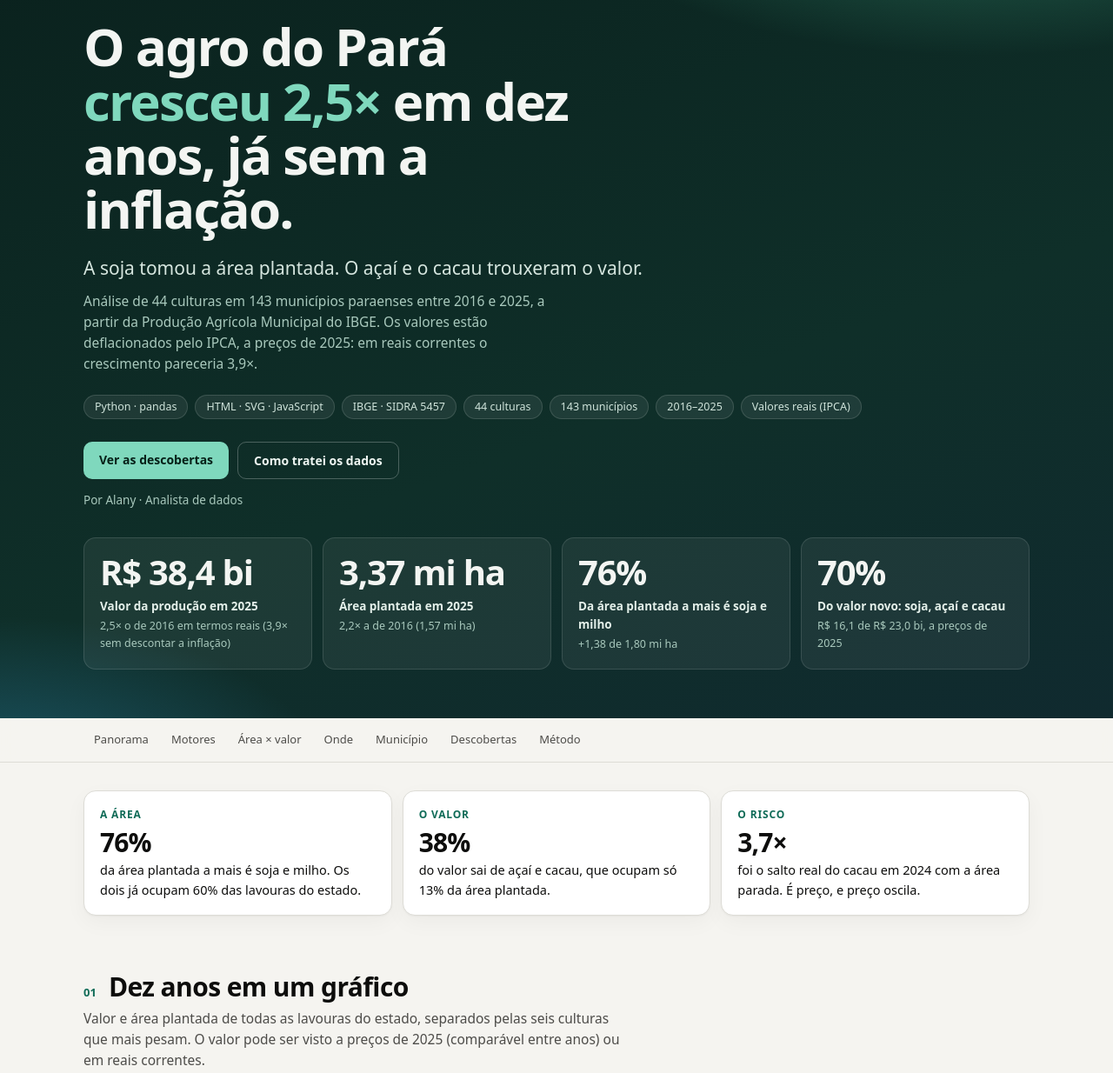
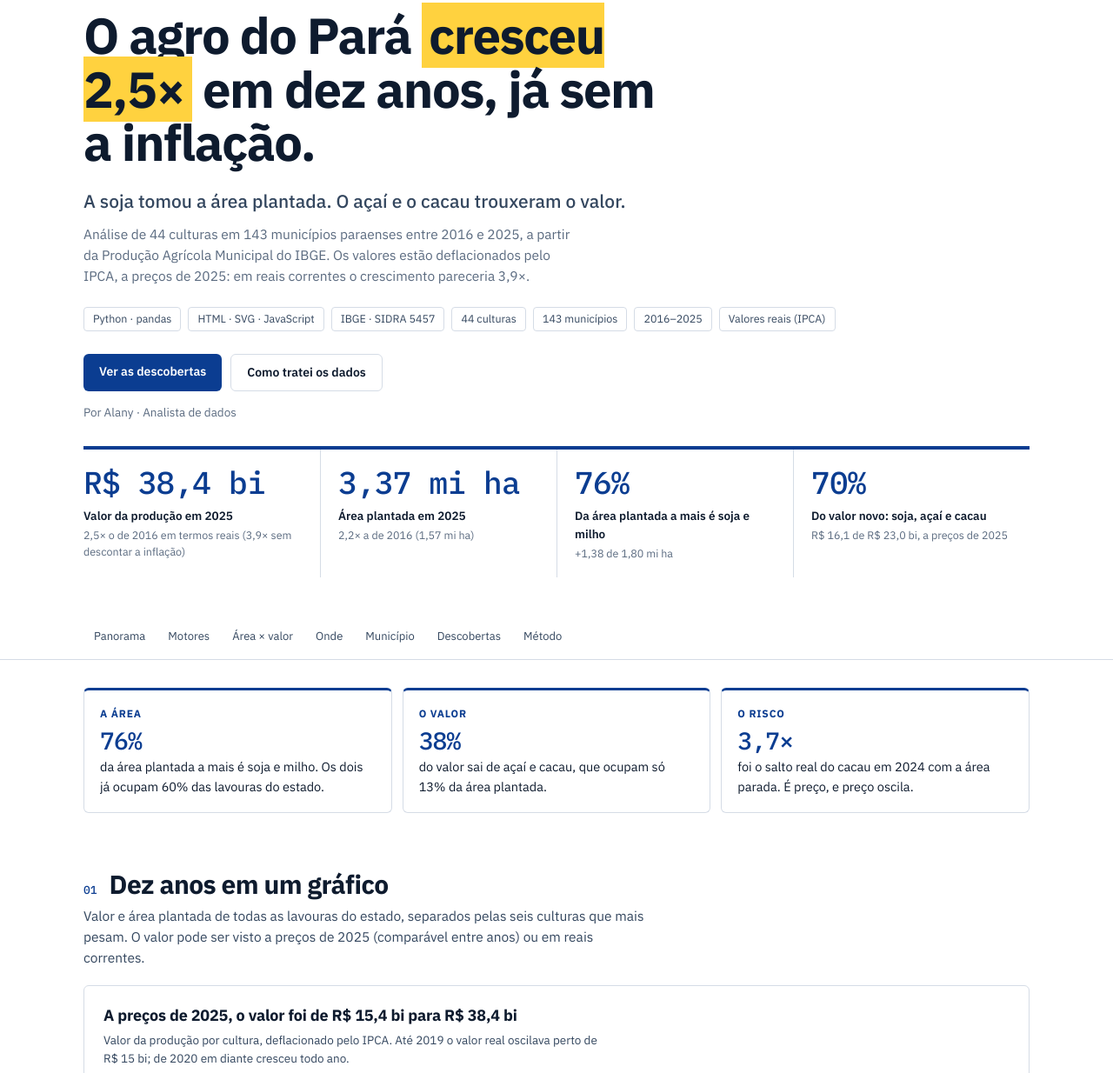
Before and after one commit to lanybcr/Analise-de-dados-sobre-o-agro-no-estado-do-Para-, a plain HTML site: page index.html in a window 1280 px wide. Shown: the part 96-1330 px from the top of the page at 87% size. Drawn offline with Linux system fonts and the light colour scheme.

Commit message:
Novo design do dashboard (azul e branco, estilo jornal de dados)
Muda só o visual (cores, fontes, espaçamento); dados e textos iguais.
Refaz capa.png e docs/dashboard.png.

Co-Authored-By: Claude Sonnet 5.5 <noreply@anthropic.com>

```diff
--- a/index.html
+++ b/index.html
@@ -11,59 +11,64 @@
 <meta property="og:image" content="https://lanybcr.github.io/Analise-de-dados-sobre-o-agro-no-estado-do-Para-/capa.png">
 <meta name="twitter:card" content="summary_large_image">
 <meta property="og:description" content="Dashboard interativo com dados do IBGE: 44 culturas, 143 municípios, 2016–2025. Valores deflacionados pelo IPCA.">
+<link rel="preconnect" href="https://fonts.googleapis.com">
+<link rel="preconnect" href="https://fonts.gstatic.com" crossorigin>
+<link href="https://fonts.googleapis.com/css2?family=IBM+Plex+Sans:wght@400;500;600;700&family=IBM+Plex+Mono:wght@400;500&display=swap" rel="stylesheet">
 <style>
 :root{
   color-scheme:light;
-  --bg:#f5f4f0; --surface:#ffffff; --ink:#0d0d0c; --ink2:#4d4c49; --muted:#6b6a66; --grid:#ebeae6; --line:#dddcd6; --neutral:#c9c8c2;
-  --accent:#0f6b57; --accent-soft:#e3f1ec;
-  --s-soja:#eda100; --s-milho:#008300; --s-acai:#4a3aa7; --s-cacau:#e34948; --s-dende:#2a78d6; --s-mandioca:#eb6834; --s-outras:#b5b4ad;
-  --tag-dado:#184f95; --tag-hip:#8a5300; --shadow:0 1px 2px #0000000a,0 8px 24px #0000000a;
+  --sans:"IBM Plex Sans",system-ui,-apple-system,"Segoe UI",Roboto,sans-serif; --mono:"IBM Plex Mono",ui-monospace,SFMono-Regular,Menlo,Consolas,monospace;
+  --bg:#ffffff; --surface:#ffffff; --ink:#0e1b2e; --ink2:#34475f; --muted:#5b6b80; --grid:#e7ecf3; --line:#d5dce6; --neutral:#a9bde0;
+  --accent:#0b3d91; --accent-soft:#e3ebf8; --cta:#0b3d91; --cta-hover:#072a66; --cta-ink:#ffffff; --hl:#ffd23f; --hl-ink:#0e1b2e;
+  --s-soja:#eb6834; --s-milho:#1baf7a; --s-acai:#6250d6; --s-cacau:#e87ba4; --s-dende:#2a78d6; --s-mandioca:#eda100; --s-outras:#b5b4ad;
+  --tag-dado:#184f95; --tag-hip:#8a5300; --shadow:none;
 }
 @media (prefers-color-scheme:dark){
   :root:where(:not([data-theme="light"])){
     color-scheme:dark;
-    --bg:#0e0e0d; --surface:#1a1a19; --ink:#ffffff; --ink2:#c3c2b7; --muted:#9a998f; --grid:#2a2a28; --line:#33332f; --neutral:#55544f;
-    --accent:#4fc3a1; --accent-soft:#12302a;
-    --s-soja:#c98500; --s-milho:#008300; --s-acai:#9085e9; --s-cacau:#e66767; --s-dende:#3987e5; --s-mandioca:#d95926; --s-outras:#5e5d58;
-    --tag-dado:#86b6ef; --tag-hip:#f0b95a; --shadow:0 1px 2px #0006,0 8px 24px #0004;
+    --bg:#0a1220; --surface:#111c2e; --ink:#ffffff; --ink2:#b9c6d8; --muted:#8a9ab0; --grid:#1e2a3d; --line:#2a3950; --neutral:#4b5d78;
+    --accent:#8fb3f5; --accent-soft:#16264a; --cta:#8fb3f5; --cta-hover:#b3cdfa; --cta-ink:#0a1220; --hl:#ffd23f; --hl-ink:#0e1b2e;
+    --s-soja:#d95926; --s-milho:#199e70; --s-acai:#9085e9; --s-cacau:#d55181; --s-dende:#3987e5; --s-mandioca:#c98500; --s-outras:#5e5d58;
+    --tag-dado:#86b6ef; --tag-hip:#f0b95a; --shadow:none;
   }
 }
 :root[data-theme="dark"]{
   color-scheme:dark;
-  --bg:#0e0e0d; --surface:#1a1a19; --ink:#ffffff; --ink2:#c3c2b7; --muted:#9a998f; --grid:#2a2a28; --line:#33332f; --neutral:#55544f;
-  --accent:#4fc3a1; --accent-soft:#12302a;
-  --s-soja:#c98500; --s-milho:#008300; --s-acai:#9085e9; --s-cacau:#e66767; --s-dende:#3987e5; --s-mandioca:#d95926; --s-outras:#5e5d58;
-  --tag-dado:#86b6ef; --tag-hip:#f0b95a; --shadow:0 1px 2px #0006,0 8px 24px #0004;
+  --bg:#0a1220; --surface:#111c2e; --ink:#ffffff; --ink2:#b9c6d8; --muted:#8a9ab0; --grid:#1e2a3d; --line:#2a3950; --neutral:#4b5d78;
+  --accent:#8fb3f5; --accent-soft:#16264a; --cta:#8fb3f5; --cta-hover:#b3cdfa; --cta-ink:#0a1220; --hl:#ffd23f; --hl-ink:#0e1b2e;
+  --s-soja:#d95926; --s-milho:#199e70; --s-acai:#9085e9; --s-cacau:#d55181; --s-dende:#3987e5; --s-mandioca:#c98500; --s-outras:#5e5d58;
+  --tag-dado:#86b6ef; --tag-hip:#f0b95a; --shadow:none;
 }
 *{box-sizing:border-box}
 html{-webkit-text-size-adjust:100%;scroll-behavior:smooth;scroll-padding-top:64px}
-body{margin:0;background:var(--bg);color:var(--ink);font:15px/1.55 system-ui,-apple-system,"Segoe UI",Roboto,sans-serif}
+body{margin:0;background:var(--bg);color:var(--ink);font:15px/1.55 var(--sans)}
 a{color:inherit}
 .wrap{max-width:1120px;margin:0 auto;padding:0 16px}
 b,strong{font-weight:650}
 
-.hero{background:radial-gradient(900px 420px at 88% -10%,#2f7d63 0,transparent 60%),radial-gradient(700px 380px at 0% 110%,#1c5a6b 0,transparent 55%),linear-gradient(160deg,#0a211d,#0f2f29 60%,#102a2f);color:#f3f5f2;padding:28px 0 56px}
-.hero .top{display:flex;justify-content:space-between;align-items:center;gap:12px;margin-bottom:56px}
-.brand{font-size:12.5px;letter-spacing:.07em;text-transform:uppercase;color:#a9c9bd;font-weight:600}
-.btn{font:inherit;font-size:13px;color:#dfece6;background:#ffffff14;border:1px solid #ffffff2e;border-radius:999px;padding:6px 14px;cursor:pointer}
-.btn:hover{background:#ffffff26}
-.btn:focus-visible,select:focus-visible,.nav a:focus-visible,.cta:focus-visible,.seg button:focus-visible{outline:2px solid #7fd8bd;outline-offset:2px}
-.hero h1{font-size:clamp(32px,5.8vw,60px);line-height:1.04;letter-spacing:-.03em;margin:0 0 20px;font-weight:760;max-width:17ch}
-.hero h1 em{font-style:normal;color:#7fd8bd}
-.hero .lede{font-size:clamp(17px,2.2vw,21px);color:#d6e6df;max-width:58ch;margin:0 0 10px;font-weight:500}
-.hero .lede2{font-size:15.5px;color:#a9c9bd;max-width:62ch;margin:0 0 24px}
+.hero{background:var(--bg);color:var(--ink);padding:0 0 44px}
+.hero .top{display:flex;justify-content:space-between;align-items:center;gap:12px;margin-bottom:44px;padding:14px 0;background:#0b3d91;color:#fff;box-shadow:0 0 0 100vmax #0b3d91;clip-path:inset(0 -100vmax)}
+.brand{font-family:var(--mono);font-size:12.5px;letter-spacing:.07em;text-transform:uppercase;color:#fff;font-weight:500}
+.btn{font:inherit;font-size:13px;color:#fff;background:#ffffff1a;border:1px solid #ffffff4d;border-radius:6px;padding:6px 14px;cursor:pointer}
+.btn:hover{background:#ffffff33}
+.btn:focus-visible,select:focus-visible,.nav a:focus-visible,.cta:focus-visible,.seg button:focus-visible{outline:2px solid var(--accent);outline-offset:2px}
+.hero h1{font-size:clamp(32px,5.6vw,58px);line-height:1.06;letter-spacing:-.025em;margin:0 0 20px;font-weight:700;max-width:20ch}
+.hero h1 em{font-style:normal;background:var(--hl);color:var(--hl-ink);padding:0 .14em}
+.hero .lede{font-size:clamp(17px,2.2vw,21px);color:var(--ink2);max-width:58ch;margin:0 0 10px;font-weight:500}
+.hero .lede2{font-size:15.5px;color:var(--muted);max-width:62ch;margin:0 0 24px}
 .chips{display:flex;flex-wrap:wrap;gap:8px;margin:0 0 26px;padding:0;list-style:none}
-.chips li{font-size:12.5px;color:#cfe3da;background:#ffffff12;border:1px solid #ffffff22;border-radius:999px;padding:3px 12px}
-.ctas{display:flex;flex-wrap:wrap;gap:10px;margin-bottom:44px}
-.cta{display:inline-block;text-decoration:none;font-weight:650;font-size:14px;border-radius:10px;padding:10px 18px}
-.cta.p{background:#7fd8bd;color:#062018}.cta.p:hover{background:#9be6cf}
-.cta.s{border:1px solid #ffffff40;color:#eef6f2}.cta.s:hover{background:#ffffff14}
-.by{font-size:13.5px;color:#a9c9bd;margin:-30px 0 32px}
-.kpis{display:grid;grid-template-columns:repeat(4,1fr);gap:12px}
-.kpi{background:#ffffff0f;border:1px solid #ffffff1f;border-radius:14px;padding:18px}
-.kpi .n{font-size:clamp(28px,3.8vw,40px);font-weight:760;letter-spacing:-.03em;line-height:1.05;font-variant-numeric:tabular-nums}
-.kpi .l{color:#e3efe9;font-size:13.5px;margin-top:8px;font-weight:600}
-.kpi .d{color:#a9c9bd;font-size:12.5px;margin-top:2px}
+.chips li{font-size:12.5px;color:var(--ink2);background:transparent;border:1px solid var(--line);border-radius:4px;padding:3px 10px}
+.ctas{display:flex;flex-wrap:wrap;gap:10px;margin-bottom:40px}
+.cta{display:inline-block;text-decoration:none;font-weight:600;font-size:14px;border-radius:6px;padding:10px 18px}
+.cta.p{background:var(--cta);color:var(--cta-ink)}.cta.p:hover{background:var(--cta-hover)}
+.cta.s{border:1px solid var(--line);color:var(--ink)}.cta.s:hover{background:var(--grid)}
+.by{font-size:13.5px;color:var(--muted);margin:-26px 0 28px}
+.kpis{display:grid;grid-template-columns:repeat(4,1fr);gap:0;border-top:4px solid var(--accent)}
+.kpi{background:none;border:0;border-left:1px solid var(--line);border-radius:0;padding:18px 20px}
+.kpi:first-child{border-left:0;padding-left:0}
+.kpi .n{font-family:var(--mono);font-size:clamp(26px,3.4vw,36px);font-weight:500;letter-spacing:-.02em;line-height:1.1;color:var(--accent);font-variant-numeric:tabular-nums}
+.kpi .l{color:var(--ink);font-size:13.5px;margin-top:8px;font-weight:600}
+.kpi .d{color:var(--muted);font-size:12.5px;margin-top:2px}
 
 .nav{position:sticky;top:0;z-index:20;background:color-mix(in srgb,var(--bg) 88%,transparent);backdrop-filter:blur(10px);-webkit-backdrop-filter:blur(10px);border-bottom:1px solid var(--line)}
 .nav .wrap{display:flex;gap:2px;overflow-x:auto;scrollbar-width:none}
@@ -73,24 +78,24 @@ b,strong{font-weight:650}
 .nav a.on{color:var(--ink);border-bottom-color:var(--accent);font-weight:600}
 
 .tldr{display:grid;grid-template-columns:repeat(3,1fr);gap:12px;margin-top:32px}
-.tldr div{background:var(--surface);border:1px solid var(--line);border-radius:14px;padding:18px;box-shadow:var(--shadow)}
+.tldr div{background:var(--surface);border:1px solid var(--line);border-top:3px solid var(--accent);border-radius:6px;padding:18px;box-shadow:var(--shadow)}
 .tldr b{display:block;font-size:12px;letter-spacing:.07em;text-transform:uppercase;color:var(--accent);margin-bottom:6px}
 .tldr p{margin:0;font-size:14.5px}
-.tldr .big{display:block;font-size:30px;font-weight:760;letter-spacing:-.03em;line-height:1.1;margin-bottom:4px}
+.tldr .big{display:block;font-family:var(--mono);font-size:28px;font-weight:500;color:var(--accent);letter-spacing:-.03em;line-height:1.1;margin-bottom:4px}
 
 section.sec{padding-top:64px}
 .sec-h{display:flex;gap:14px;align-items:baseline;margin:0 0 6px}
-.sec-h .no{font-size:13px;font-weight:700;color:var(--accent);font-variant-numeric:tabular-nums}
+.sec-h .no{font-family:var(--mono);font-size:13px;font-weight:500;color:var(--accent);font-variant-numeric:tabular-nums}
 .sec-h h2{margin:0;font-size:clamp(22px,3vw,30px);letter-spacing:-.02em;line-height:1.2;font-weight:720}
 .sec-lead{margin:0 0 20px;color:var(--ink2);max-width:70ch;font-size:15.5px}
 .grid{display:grid;gap:16px}
 .g2{grid-template-columns:1fr 1fr}
-.card{background:var(--surface);border:1px solid var(--line);border-radius:16px;padding:22px;min-width:0;box-shadow:var(--shadow)}
+.card{background:var(--surface);border:1px solid var(--line);border-radius:6px;padding:22px;min-width:0;box-shadow:var(--shadow)}
 .card h3{margin:0 0 6px;font-size:18px;line-height:1.3;font-weight:700;letter-spacing:-.01em}
 .card .sub{margin:0 0 14px;color:var(--ink2);font-size:13.5px;max-width:72ch}
 .ctrl{display:flex;flex-wrap:wrap;gap:8px;align-items:center;margin:0 0 12px}
 .ctrl label{font-size:13px;color:var(--ink2)}
-.seg{display:inline-flex;border:1px solid var(--line);border-radius:10px;overflow:hidden}
+.seg{display:inline-flex;border:1px solid var(--line);border-radius:6px;overflow:hidden}
 .seg button{font:inherit;font-size:13px;background:transparent;color:var(--ink2);border:0;padding:7px 14px;cursor:pointer}
 .seg button[aria-pressed="true"]{background:var(--ink);color:var(--surface);font-weight:600}
 .seg button+button{border-left:1px solid var(--line)}
@@ -116,22 +121,22 @@ thead th{position:sticky;top:0;background:var(--surface);color:var(--ink2)}
 .sm .k{color:var(--ink2);font-size:12.5px;margin:0 0 4px}
 
 .finds{display:grid;grid-template-columns:repeat(2,1fr);gap:14px}
-.find{background:var(--surface);border:1px solid var(--line);border-left:4px solid var(--tag-dado);border-radius:14px;padding:18px 18px 18px 20px;box-shadow:var(--shadow)}
+.find{background:var(--surface);border:1px solid var(--line);border-left:4px solid var(--tag-dado);border-radius:6px;padding:18px 18px 18px 20px;box-shadow:var(--shadow)}
 .find.h{border-left-color:var(--tag-hip)}
-.find .num{font-size:32px;font-weight:760;letter-spacing:-.03em;line-height:1.05}
+.find .num{font-family:var(--mono);font-size:30px;font-weight:500;letter-spacing:-.03em;line-height:1.05}
 .find h4{margin:8px 0 6px;font-size:15.5px;line-height:1.35}
 .find p{margin:0;color:var(--ink2);font-size:14px}
 .tag{display:inline-block;font-size:11px;font-weight:700;letter-spacing:.05em;text-transform:uppercase;border:1px solid currentColor;border-radius:999px;padding:1px 9px;margin-bottom:8px}
 .tag.d{color:var(--tag-dado)}.tag.h{color:var(--tag-hip)}
 
 .steps{display:grid;grid-template-columns:repeat(4,1fr);gap:14px}
-.step{background:var(--surface);border:1px solid var(--line);border-radius:14px;padding:18px;box-shadow:var(--shadow)}
+.step{background:var(--surface);border:1px solid var(--line);border-radius:6px;padding:18px;box-shadow:var(--shadow)}
 .step .n{width:28px;height:28px;border-radius:50%;background:var(--accent-soft);color:var(--accent);font-weight:700;display:grid;place-items:center;font-size:13px;margin-bottom:10px}
 .step h4{margin:0 0 6px;font-size:15.5px}
 .step p{margin:0;font-size:13.5px;color:var(--ink2)}
-.step .big{font-size:22px;font-weight:760;color:var(--ink);letter-spacing:-.02em;display:block;margin-bottom:2px}
+.step .big{font-family:var(--mono);font-size:21px;font-weight:500;color:var(--ink);letter-spacing:-.02em;display:block;margin-bottom:2px}
 .ba{display:grid;grid-template-columns:1fr auto 1fr;gap:14px;align-items:center;margin-top:14px}
-.ba>div{background:var(--surface);border:1px solid var(--line);border-radius:14px;padding:16px}
+.ba>div{background:var(--surface);border:1px solid var(--line);border-radius:6px;padding:16px}
 .ba .arr{background:none;border:0;padding:0;font-size:24px;color:var(--accent);text-align:center}
 .ba b{display:block;font-size:12px;letter-spacing:.07em;text-transform:uppercase;color:var(--muted);margin-bottom:6px}
 .ba p{margin:0;font-size:13.5px;color:var(--ink2)}
@@ -140,7 +145,7 @@ thead th{position:sticky;top:0;background:var(--surface);color:var(--ink2)}
 footer{margin-top:72px;padding:28px 0 40px;border-top:1px solid var(--line);color:var(--muted);font-size:13px}
 footer .row{display:flex;justify-content:space-between;gap:16px;flex-wrap:wrap}
 footer a{color:var(--accent);text-decoration:none;font-weight:600;margin-right:14px}
-#tip{position:fixed;z-index:30;pointer-events:none;background:var(--surface);color:var(--ink);border:1px solid var(--line);border-radius:10px;padding:9px 11px;font-size:12.5px;box-shadow:0 8px 24px #0004;opacity:0;transition:opacity .08s;max-width:280px}
+#tip{position:fixed;z-index:30;pointer-events:none;background:var(--surface);color:var(--ink);border:1px solid var(--line);border-radius:6px;padding:9px 11px;font-size:12.5px;box-shadow:0 8px 24px #0004;opacity:0;transition:opacity .08s;max-width:280px}
 #tip b{display:block;margin-bottom:4px}
 #tip .r{display:flex;justify-content:space-between;gap:16px;color:var(--ink2)}
 #tip .r span:last-child{color:var(--ink);font-variant-numeric:tabular-nums}
@@ -150,6 +155,8 @@ footer a{color:var(--accent);text-decoration:none;font-weight:600;margin-right:1
 @media (max-width:900px){.sm{grid-template-columns:1fr 1fr}.steps{grid-template-columns:1fr 1fr}}
 @media (max-width:760px){
   .kpis{grid-template-columns:1fr 1fr}
+  .kpi:nth-child(odd){border-left:0;padding-left:0}
+  .kpi:nth-child(n+3){border-top:1px solid var(--line)}
   .tldr,.steps{grid-template-columns:1fr}
   .g2,.sm,.finds{grid-template-columns:1fr}
   .qa{columns:1}
```
Also changed, not shown: src/dashboard_template.html (+52 -45 lines), capa.png, docs/dashboard.png.
